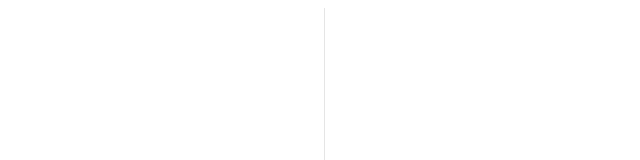
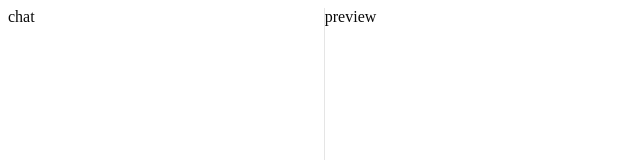
Before and after one commit to xifanezz/Adorable, a Next.js app: page /app/1 in a window 1280 px wide. Shown: the top 160 px of the page, without its empty margins (0-640 px from the left). Built offline with nearby package versions, Linux system fonts and the light colour scheme.

Commit message:
chat and preview ui

```diff
--- a/src/app/app/[id]/page.tsx
+++ b/src/app/app/[id]/page.tsx
@@ -1,11 +1,14 @@
+import Chat from "../../../components/chat";
+import Preview from "../../../components/preview";
+
 export default function IdPage() {
   return (
     <div className="flex min-h-screen">
       <div className="w-1/4 border-r p-4">
-        {/* Left column content */}
+        <Chat />
       </div>
       <div className="w-3/4 p-4">
-        {/* Right column content */}
+        <Preview />
       </div>
     </div>
   );
--- /dev/null
+++ b/src/components/chat.tsx
@@ -0,0 +1,3 @@
+export default function Chat() {
+  return <div>chat</div>;
+}
--- /dev/null
+++ b/src/components/preview.tsx
@@ -0,0 +1,3 @@
+export default function Preview() {
+  return <div>preview</div>;
+}
```
